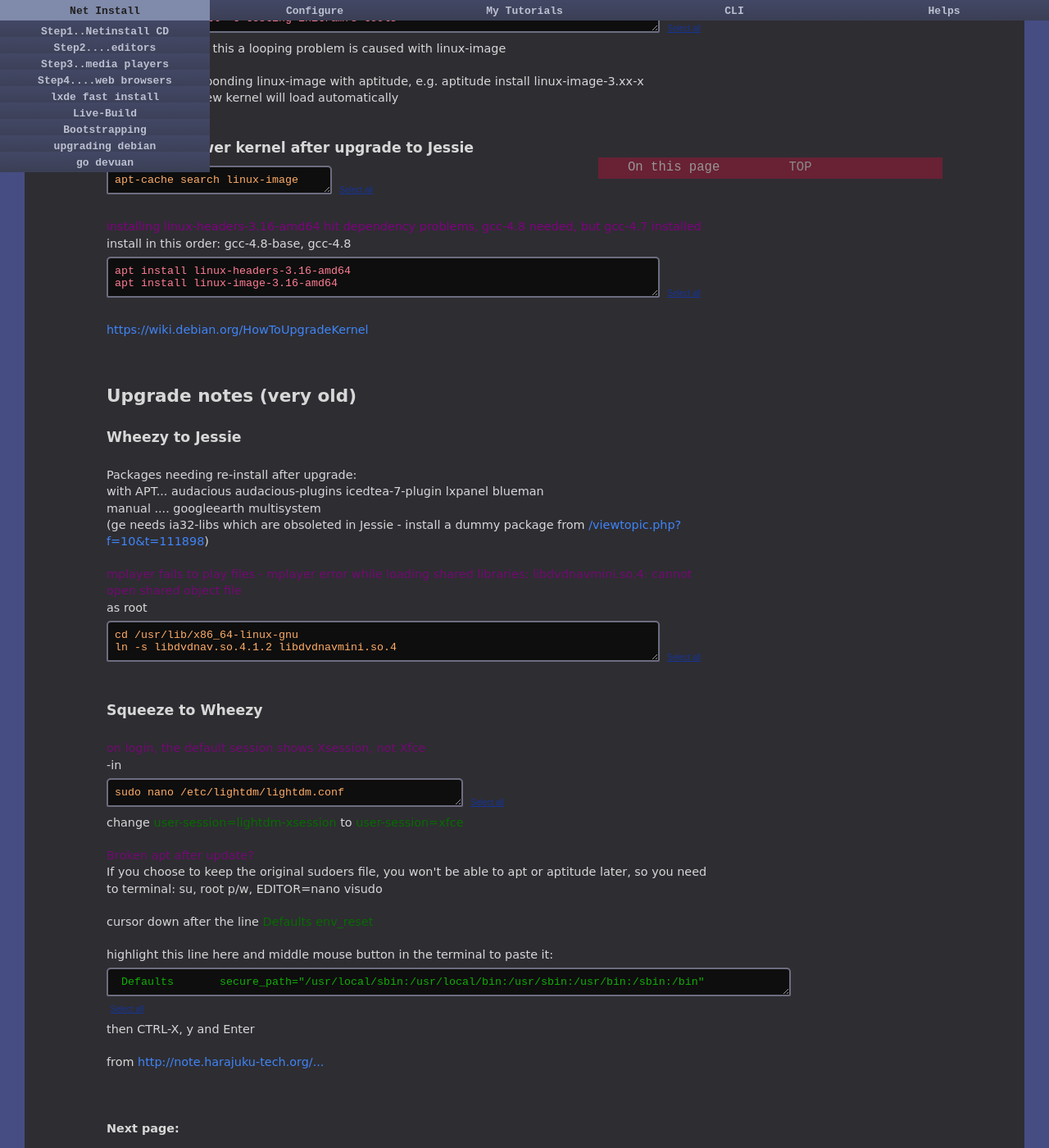
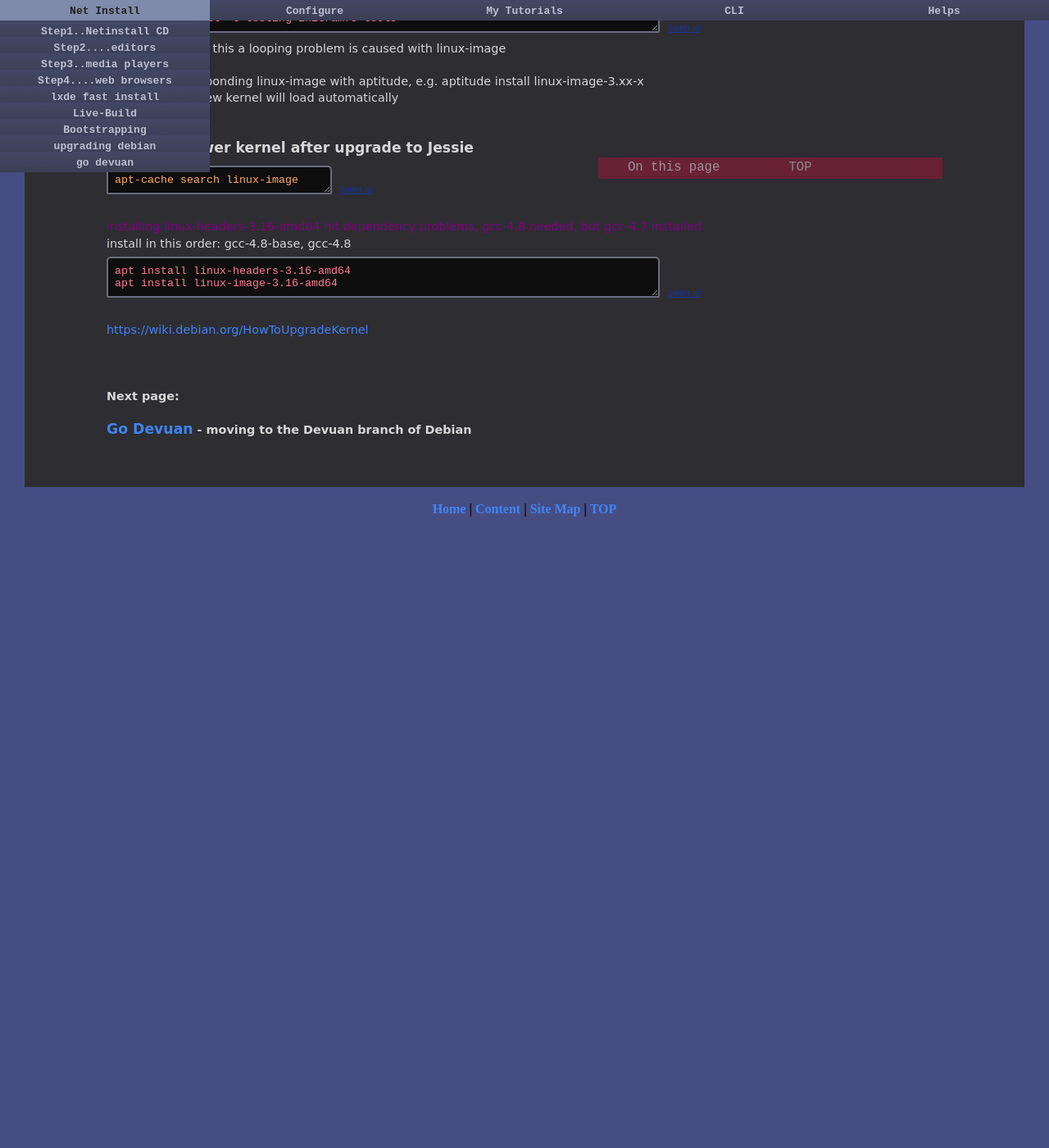
Before and after one commit to dquinton/debian-install, a Jekyll site: the page built from netinstall/upgrade.html, in a window 1280 px wide and 1400 px high, scrolled down 4612 px. Shown: the whole window at 82% size. Built offline with Jekyll 4.4.1, drawn with Linux system fonts in a browser that asks for light colours; after the commit the page ends 5242 px from its top, so only the background shows below that; some of the changed text lies outside the part shown.

Commit message:
updating btstp

```diff
--- a/_includes/footer.html
+++ b/_includes/footer.html
@@ -1,3 +1,6 @@
-
+<br>
+<div style="text-align:center">
+<a href="{{site.baseurl}}/index.html" >Home</a> | <a href="{{site.baseurl}}/content.html">Content</a> | <a href="{{site.baseurl}}/sitemap.html">Site Map</a> | <a href="#">TOP</a>
+</div>
 </body>
 </html>
--- a/index.html
+++ b/index.html
@@ -62,7 +62,7 @@
 
 <br><br><br><br>
 <div style="text-align:center">
-<a href="sitemap.html">Site Map</a>
+
 <br><br>
 This site is hosted for free at Github. I use Jekyll to transform my site content into plain html pages - see my <a href="{{site.baseurl}}/tutorial/22-github-pages.html">github page</a> to know how.
 <br>If you spot any errors in the site you can <a href="https://github.com/dquinton/debian-install/issues"><b>record an issue</b></a>, if you like, thanks
--- a/netinstall/step4.html
+++ b/netinstall/step4.html
@@ -136,13 +136,14 @@
 <li>web pages can be added to the side panel
 <li>can write notes and make folders
 <li>history can choose sort by date, page address or title, views
-<li>compatible with most chrome extensions ()
+<li>compatible with most chrome extensions
 </ul></div>
 <br>
 I think it is top of the pack
 <br><br>
 (If you don't have chromium installed, some video sites may not play e.g Vimeo - get the lib from a Ubuntu package, see <a href="https://gist.github.com/ruario/bec42d156d30affef655">here</a>)
-
+<br><br>
+Make all (most) web pages display in dark mode with the "nighteye" extension from chrome.
 <br>
 <br><br>
 <br><br>
@@ -173,6 +174,7 @@
 	<li>youtube downloaders: <a href="http://en.savefrom.net/user.php?helper=chrome">http://en.savefrom.net</a> <a href="http://youtubedownloader.anoniamto.com/?Down=install_chrome">http://youtubedownloader</a> (drag and drop the download from download-bar or file manager onto the extension page - but sometimes it becomes disabled)</li>
 	<li><a href="https://chrome.google.com/webstore/detail/tab-suspender-memory-save/ghklhojdnolaljfmaappofimepjeapih?utm_source=chrome-app-launcher-info-dialog">tab suspender</a>
 	<li>Data Compression Proxy - uses Google servers to compress web content</li>
+	<li>Nighteye - makes pages dark, good for the eyes or night time browsing.
 </ul>
 <br><br>
 others: <br>
--- a/netinstall/upgrade.html
+++ b/netinstall/upgrade.html
@@ -273,7 +273,7 @@
 
 <br><br><br>
 <h3>3. Install from Testing on Stable</h3>
-<span class="caut">note that this method may install quite a lot of packages from testing and you could end up with a mixed distro Debian.</span>
+<span class="caut">note that this method may install quite a lot of packages from testing and you could end up with a mixed-release Debian.</span>
 <br><br>
 First add Testing to sources (with stable set to default in apt preferences if running a stable Debian install), then apt update, apt-cache search linux-image to see what kernels are available
 <br><br>
@@ -315,54 +315,6 @@
 
 <br><br><br><br>
 
-<h2 id="7" class="tag">Upgrade notes (very old)</h2>
-<br>
-<h3>Wheezy to Jessie</h3><br>
-
-Packages needing re-install after upgrade:<br>
-with APT... audacious audacious-plugins icedtea-7-plugin lxpanel blueman<br>
-manual .... googleearth multisystem <br>
-(ge needs ia32-libs which are obsoleted in Jessie - install a dummy package from <a href="http://forums.debian.net/viewtopic.php?f=10&t=111898">/viewtopic.php?f=10&t=111898</a>)
-<br><br>
-<span class="prob">mplayer fails to play files - mplayer error while loading shared libraries: libdvdnavmini.so.4: cannot open shared object file</span><br>
-as root<br>
-<form>
-<textarea name="T" id="cmd" rows="2" cols="80">
-cd /usr/lib/x86_64-linux-gnu
-ln -s libdvdnav.so.4.1.2 libdvdnavmini.so.4</textarea>
-&nbsp;<input type="button" class="submitLink" value="Select all" onClick="javascript:this.form.T.focus();this.form.T.select();">
-</form>
-
-<br><br>
-
-<h3>Squeeze to Wheezy</h3><br>
-<span class="prob">on login, the default session shows Xsession, not Xfce</span><br>
--in
-<form>
-<textarea name="T" id="cmd" rows="1" cols="50">
-sudo nano /etc/lightdm/lightdm.conf</textarea>
-&nbsp;<input type="button" class="submitLink" value="Select all" onClick="javascript:this.form.T.focus();this.form.T.select();">
-</form>
-change <span style="color:#076b00">user-session=lightdm-xsession</span> to <span style="color:#076b00">user-session=xfce</span>
-<br><br>
-
-<span class="prob">Broken apt after update?</span><br>
-If you choose to keep the original sudoers file, you won't be able to apt or aptitude later,
-so you need to terminal: su, root p/w, EDITOR=nano visudo
-<br><br>
-cursor down after the line <span style="color:#076b00">Defaults  env_reset</span>
-<br><br>
-highlight this line here and middle mouse button in the terminal to paste it:
-<form>
-<textarea name="T" id="file" rows="1" cols="100">
- Defaults	secure_path="/usr/local/sbin:/usr/local/bin:/usr/sbin:/usr/bin:/sbin:/bin"</textarea>
-&nbsp;<input type="button" class="submitLink" value="Select all" onClick="javascript:this.form.T.focus();this.form.T.select();">
-</form>
-
-then CTRL-X, y and Enter<br><br>
-from <a href="http://note.harajuku-tech.org/cksum-dpkg-warning-ldconfig-not-found-in-path">http://note.harajuku-tech.org/...</a>
-
-<br><br><br><br>
 <b>Next page:
 <br><br>
 <b><a style="font-size: 1.2em; " href="go-devuan.html">Go Devuan</a> - moving to the Devuan branch of Debian</b>
```
Also changed, not shown: netinstall/bootstrapping.html (+37 -3 lines), tutorial/09-opera.html (deleted, +0 -157 lines).
